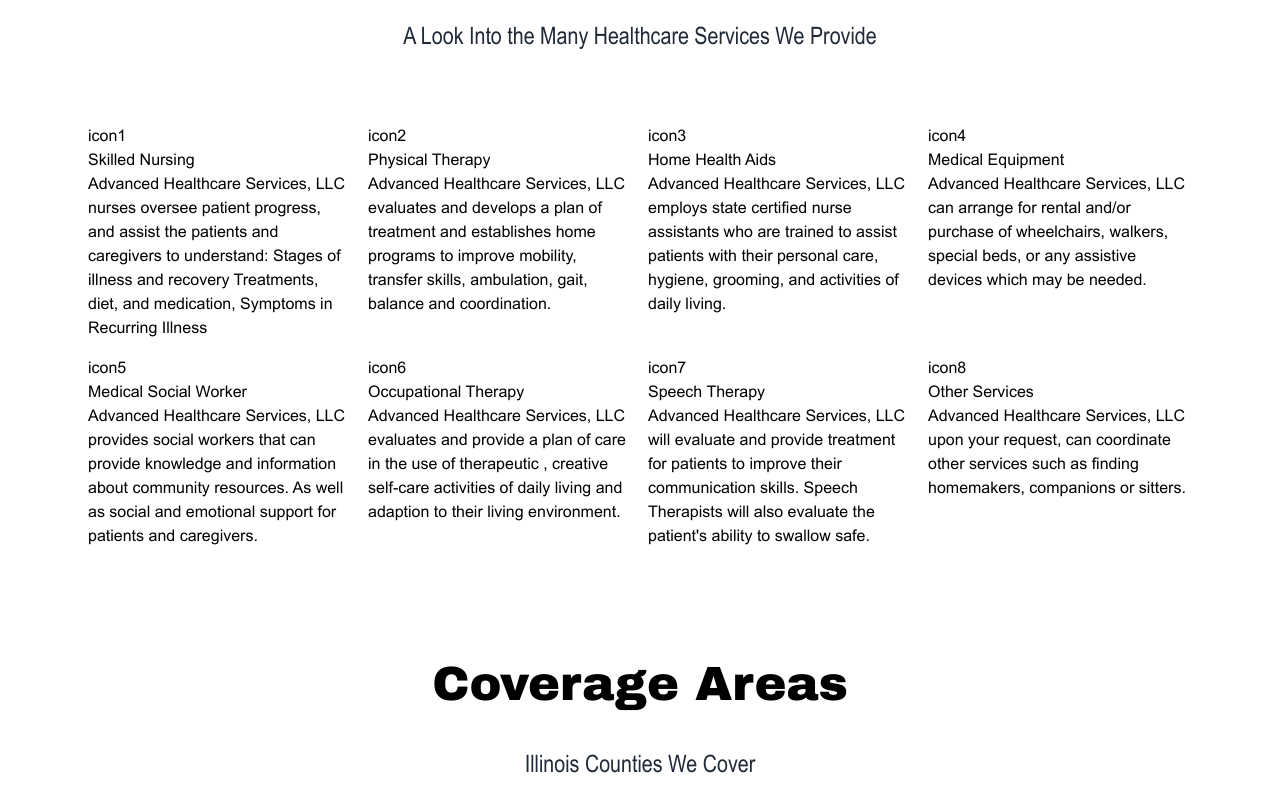
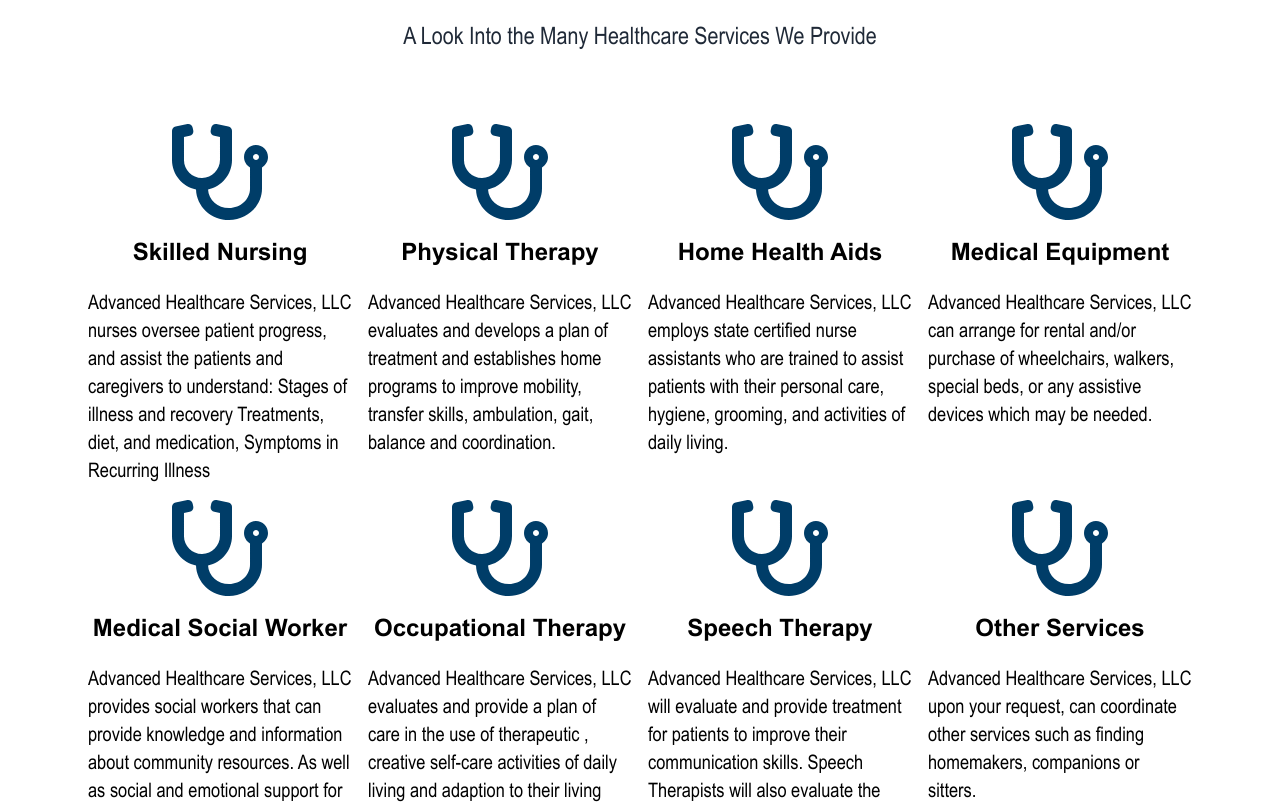
Before and after one commit to TheAdrianVera/Advanced2024, a React (Vite) app: page / in a window 1280 px wide. Shown: the part 660-1464 px from the top of the page. Built offline with nearby package versions, Linux system fonts and the light colour scheme; no server answers.

Commit message:
added services styling

```diff
--- a/src/components/pagecomponents/service-block.tsx
+++ b/src/components/pagecomponents/service-block.tsx
@@ -1,17 +1,54 @@
 import React from 'react'
+import { FaBed } from 'react-icons/fa'
+import { FaStethoscope } from 'react-icons/fa'
+import { FaUniversalAccess } from 'react-icons/fa'
+import { FaWheelchair } from 'react-icons/fa'
+import { FaRegPlusSquare } from 'react-icons/fa'
+import { FaUserMd } from 'react-icons/fa'
+import { FaMedkit } from 'react-icons/fa'
+import { FaHandHoldingMedical } from 'react-icons/fa'
 
 interface ServiceBlockProps {
     title: string
     content: string
-    icon: string
+    iconLabel: string
 }
 
-const ServiceBlock: React.FC<ServiceBlockProps> = ({title, content, icon}) => {
+const ServiceBlock: React.FC<ServiceBlockProps> = ({title, content, iconLabel}) => {
+
+    const icon = (iconLabel: string) => {
+        switch(iconLabel) {
+            case 'iconLabel1':
+                return <FaStethoscope className='text-8xl text-advancedNavyBlue' />
+            case 'iconLabel2':
+                return <FaUniversalAccess className='text-8xl text-advancedNavyBlue' />
+            case 'iconLabel3':
+                return <FaBed className='text-8xl text-advancedNavyBlue' />
+            case 'iconLabel4':
+                return <FaWheelchair className='text-8xl text-advancedNavyBlue' />
+            case 'iconLabel5':
+                return <FaUserMd className='text-8xl text-advancedNavyBlue' />
+            case 'iconLabel6':
+                return <FaRegPlusSquare className='text-8xl text-advancedNavyBlue' />
+            case 'iconLabel7':
+                return <FaMedkit className='text-8xl text-advancedNavyBlue' />
+            case 'iconLabel8':
+                return <FaHandHoldingMedical className='text-8xl text-advancedNavyBlue' />
+            default:
+                return <FaStethoscope className='text-8xl text-advancedNavyBlue' />
+        }
+    }
+
     return (
         <div className='flex flex-col w-[100%] md:w-[25% px-2 py-5 md:py-2'>
-            <div>{icon}</div>
-            <div>{title}</div>
-            <div>{content}</div>
+            <div className='flex flex-col items-center'>
+                <div className='pb-2'>{icon(iconLabel)}</div>
+                <div className='text-3xl lg:text-2xl font-arial-bold py-2'>{title}</div>
+            </div>
+            <div className='flex flex-col items-center'>
+                <div className='font-arial-narrow text-xl pt-3 w-[90%] lg:w-[100%]'>{content}</div>
+            </div>
+
         </div>
     )
 }
```
